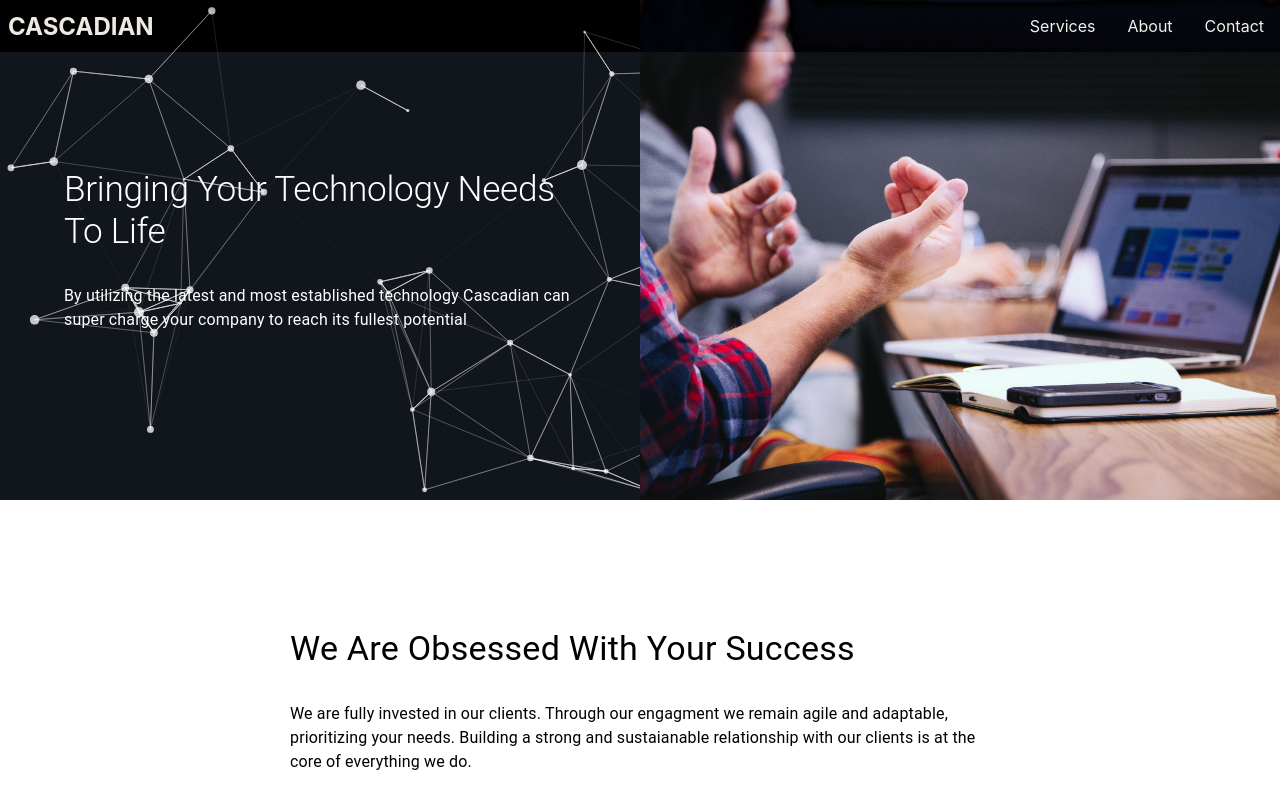
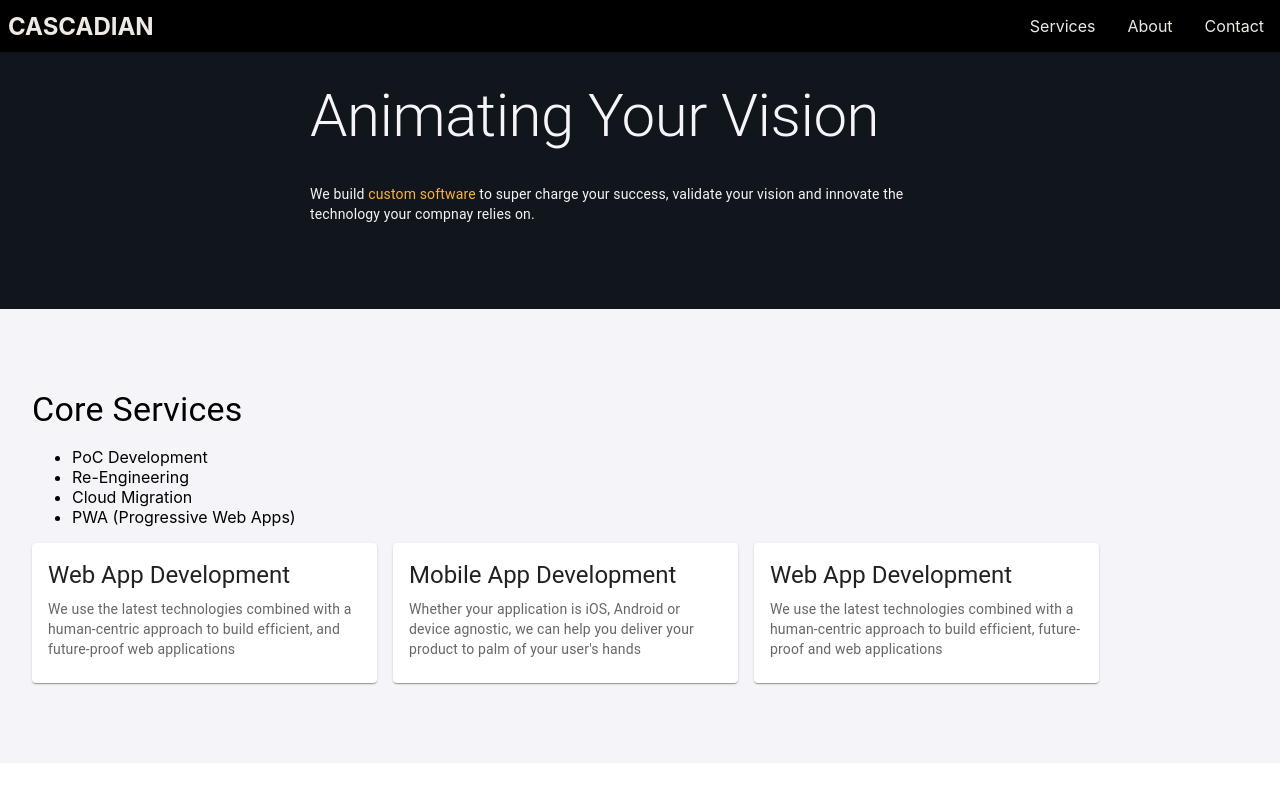
Before and after one commit to Pasquariello/studios, a Next.js app: page /services in a window 1280 px wide. Shown: the top 800 px of the page. Built offline with nearby package versions, Linux system fonts and the light colour scheme.

Commit message:
update services layout

```diff
--- a/Layouts/MainLayout.tsx
+++ b/Layouts/MainLayout.tsx
@@ -18,13 +18,12 @@ interface LayoutProps {
 const MainLayout = (props: LayoutProps) => {
     // const title: Props = props
     const router = useRouter();
-    console.log('ROUTER', router);
 
     const { title, children } = props;
     return (
         <div>
             <Head>
-                <title>{title} || Tecnical</title>
+                <title>{title} || Cascadian</title>
                 <meta name="description" content="Generated by create next app" />
                 <link rel="icon" href="/favicon.ico" />
             </Head>
--- /dev/null
+++ b/components/ContactForm/ContactForm.jsx
@@ -0,0 +1,47 @@
+import { useForm, ValidationError } from '@formspree/react';
+
+const ContactForm = () => {
+  const [state, handleSubmit] = useForm("xqknoqoa");
+
+  if (state.succeeded) {
+      return <p>Thanks for joining!</p>;
+  }
+
+  return (
+      <form onSubmit={handleSubmit}>
+        <div>
+      <label htmlFor="email">
+        Email Address
+      </label>
+      <input
+        id="email"
+        type="email"
+        name="email"
+      />
+      <ValidationError
+        prefix="Email"
+        field="email"
+        errors={state.errors}
+      />
+      </div>
+      <div>
+      <textarea
+        id="message"
+        name="message"
+      />
+      <ValidationError
+        prefix="Message"
+        field="message"
+        errors={state.errors}
+      />
+      </div>
+      <div>
+      <button type="submit" disabled={state.submitting}>
+        Submit
+      </button>
+      </div>
+    </form>
+  );
+}
+
+export default ContactForm;
--- /dev/null
+++ b/components/ContactForm/index.jsx
@@ -0,0 +1,3 @@
+import ContactForm from './ContactForm';
+
+export default ContactForm;
--- a/components/ParticleComponent.tsx
+++ b/components/ParticleComponent.tsx
@@ -18,7 +18,7 @@ const ParticleComponent = (props: ParticleComponentProps) => {
         <Particles
           id="tsparticles"
           // className={styles.tsparticles}
-          height={height || '100vh'}
+          height={height || '100%'}
           width="100%"
 
           options={{
--- a/package.json
+++ b/package.json
@@ -10,6 +10,7 @@
   "dependencies": {
     "@emotion/react": "^11.7.0",
     "@emotion/styled": "^11.6.0",
+    "@formspree/react": "^2.3.0",
     "@mui/icons-material": "^5.2.1",
     "@mui/material": "^5.2.3",
     "framer-motion": "^5.4.5",
--- a/pages/index-second.tsx
+++ b/pages/index-second.tsx
@@ -34,7 +34,7 @@ const Home: NextPage = () => {
   }, [textIndex]);
 
   return (
-    <MainLayout title="Tecnical">
+    <MainLayout title="Home">
 
       <header className={styles.header}>
         <div className={styles.headerTextContainer} >
--- a/pages/index.tsx
+++ b/pages/index.tsx
@@ -34,7 +34,7 @@ const Home: NextPage = () => {
   }, [textIndex]);
 
   return (
-    <MainLayout title="Tecnical">
+    <MainLayout title="Home">
 
       <header className={styles.header}>
         <div className={styles.headerTextContainer} >
@@ -48,7 +48,7 @@ const Home: NextPage = () => {
         </div>
 
         <div className={styles.tsparticles}>
-          <ParticleComponent/>
+          <ParticleComponent height="100vh"/>
         </div>
       </header>
 
@@ -62,7 +62,7 @@ const Home: NextPage = () => {
               <Typography className={styles.sectionHeader} variant="h3" sx={{mb: 2, color: '#FBB13C', fontWeight: 'bold'}}>Modern Agile Development</Typography>
 
               <Typography color="#757780" sx={{ fontWeight: 'light' }}>
-                Cascadian uses an agile approach of incremental, consumable deliverables to ensure that your software will be modern, meaningful, and continuously adaptable in a world of constant change.
+                Cascadian is a botique custom software development agency. We understand the importance of your application development and pride ourselves on delivering the products that you have been dreaming of. Our agile approach of incremental, consumable deliverables ensures that your software will be modern, meaningful, and continuously adaptable in a world of constant change.
                 {/* By leveraging our agile approach you can deliver the best contemporary software to your clients. We understand that software is relient on continous releases and subject to constant change. By focusing on incremental, consumable deliverables we can guarantee that your software will be modern agile and adaptable. */}
               </Typography>
             </Box>
--- a/pages/services.tsx
+++ b/pages/services.tsx
@@ -1,53 +1,100 @@
 import type { NextPage } from 'next'
-import { Box, Button, Typography } from '@mui/material';
+import { Box, Button, Card, CardContent, Stack, Typography } from '@mui/material';
 import MainLayout from '../Layouts/MainLayout';
 import Image from 'next/image'
 import styles from '../styles/Services.module.css';
 import ParticleComponent from '../components/ParticleComponent';
 
+import ContactForm from '../components/ContactForm';
+
 
 const Services: NextPage = () => {
     return (
         <MainLayout title="Services">
-            <header className={styles.header}>
+            <header
+                style={{
+                    backgroundColor: "#11151C", display: 'flex', justifyContent: 'center'}}
+            >
+                <div
+                    style={{ padding: "80px 20px", maxWidth: '700px'}}
+                //className={styles.headerTextContainer}
+                >
 
-            {/* Column 1 */}
-            <div style={{ flex: 1 }}>
 
-                <div className={styles.particleContainer}>
-                    <ParticleComponent height='500px'/>
-                </div>
-
-                <div className={styles.headerContentWrapper}>
-                    <div className={styles.headerTextContainer}>
                         <Typography
                             mb={4}
                             variant="h2"
+                            color="#F4F4F9"
                         >
-                            Bringing Your Technology Needs To Life
+                            Animating Your Vision
                         </Typography>
 
 
-                        <Typography>
-                            By utilizing the latest and most established technology Cascadian can super charge your company to reach its fullest potential
+                        <Typography
+                            color="#F4F4F9"
+                            variant="body2"
+                            gutterBottom
+
+                        >
+                            We build <span style={{color: '#FBB13C'}}>custom software</span> to super charge your success, validate your vision and innovate the technology your compnay relies on.
                         </Typography>
-                    </div>
+
                 </div>
-            </div>
+            </header>
 
-            {/* Column 2 */}
+            <Box py={10} px={4} sx={{backgroundColor: "#F4F4F9"}}>
+                    <Typography variant="h4">Core Services</Typography>
 
-            <div className={styles.headerImageWrapper}>
-                <Image
-                    alt=""
-                    src="/static/images/office.jpg"
-                    layout='fill'
-                    objectFit='cover'
-                />
-            </div>
+                    <ul>
+                        <li>PoC Development</li>
+                        <li>Re-Engineering</li>
+                        <li>Cloud Migration</li>
+                        <li>PWA (Progressive Web Apps)</li>
+
+                    </ul>
+
+                    <Stack direction="row" spacing={2}>
 
 
-            </header>
+                    <Card sx={{  maxWidth: 345  }}>
+                        <CardContent>
+                            <Typography gutterBottom variant="h5" component="div">
+                                Web App Development
+                            </Typography>
+
+                            <Typography variant="body2" color="text.secondary">
+                                We use the latest technologies combined with a human-centric approach to build efficient, and future-proof web applications
+                            </Typography>
+                        </CardContent>
+                    </Card>
+
+                    <Card sx={{  maxWidth: 345  }}>
+                        <CardContent>
+                            <Typography gutterBottom variant="h5" component="div">
+                                Mobile App Development
+                            </Typography>
+
+                            <Typography variant="body2" color="text.secondary">
+                                Whether your application is iOS, Android or device agnostic, we can help you deliver your product to palm of your user&apos;s hands
+                            </Typography>
+                        </CardContent>
+                    </Card>
+
+                    <Card sx={{  maxWidth: 345  }}>
+                        <CardContent>
+                            <Typography gutterBottom variant="h5" component="div">
+                                Web App Development
+                            </Typography>
+
+                            <Typography variant="body2" color="text.secondary">
+                                We use the latest technologies combined with a human-centric approach to build efficient, future-proof and web applications
+                            </Typography>
+                        </CardContent>
+                    </Card>
+
+                    </Stack>
+
+            </Box>
 
             {/* section start*/}
                 <Box px={5} py={16} className={styles.mainTagLineContainer}>
@@ -61,45 +108,14 @@ const Services: NextPage = () => {
                         We are fully invested in our clients.  Through our engagment we remain agile and adaptable, prioritizing your needs. Building a strong and sustaianable relationship with our clients is at the core of everything we do.
                     </Typography>
                     </div>
+
+                    {/* <ContactForm /> */}
                 </Box>
             {/* section end */}
 
             {/* section start*/}
             <section>
-                <Typography
-                    variant="h4"
-                    mb={4}
-                    p={2}
-                    sx={{
-                        background: 'linear-gradient(to right, #F24236, #0197F6)',
-                        display: 'table',
-                        color: 'white',
-                    }}
-                >
-                    Services:
-                </Typography>
 
-                <div style={{maxWidth: 700}}>
-                    <Typography variant="h5" pb={4}>Dream, Plan, Build</Typography>
-                    <Typography>Sounds straight forward right? You Dream it up, we help you plan, and then we build it together. <br/>
-                       Our team of expert designers, product owners and developers will team up with you to help build out the application / technology that you want. Whether you need to modernize your existing products or innovate new technologies, we are here for you.
-                    </Typography>
-                    <Button>Lets get started</Button>
-
-
-                </div>
-
-                    <br/>
-                    <br/>
-                    <br/>
-
-                <div style={{maxWidth: 700}}>
-                    <Typography variant="h5" pb={4}>CI/CD - (Continuous Innovation - Continuois Development)</Typography>
-                    <Typography>
-                        Looking for full and lasting support? Awesome! We love building lasting relationships that will serve you best. With this service we dedicate a resources to bolster your products, with continued support and managed services.
-                    </Typography>
-                    <Button>Lets get started</Button>
-                </div>
 
             </section>
             {/* section end */}
--- a/styles/Services.module.css
+++ b/styles/Services.module.css
@@ -1,15 +1,16 @@
 .header {
   /* display: flex; */
-  /* height: 600px; */
+  /* height: 110px; */
 }
 
 .particleContainer {
   position: absolute;
   top: 0;
   z-index: 0;
-  /* height: 500px; */
+  height: 300px;
+  /* overflow: hidden; */
+  /* height: 100%; */
 
-  /* height: 100%; */
   width: 100%;
 }
 
@@ -26,10 +27,19 @@
 
 .headerTextContainer {
   z-index: 1;
-  /* max-width: 650px; */
-  /* border: 1px solid red; */
+
   color: white;
-  padding: 0 40px;
+}
+
+.headerTextContainer h2 {
+  color: white;
+  font-size: 1.5em;
+}
+/* new */
+
+.headerTextContainer {
+  padding: 30px;
+  display: inline-block;
 }
 
 .headerTextContainer h2 {
@@ -37,6 +47,25 @@
   font-size: 1.5em;
 }
 
+.header {
+  width: 100%;
+  /* display: flex; */
+  justify-content: center;
+  /* height: 100px; */
+}
+
+.tsparticles {
+  position: absolute;
+  top: 0;
+  width: 100vw;
+  z-index: 0;
+  overflow: hidden;
+  top: 0;
+  left: 0;
+  background-color: red;
+  max-height: 100%;
+}
+/* end new */
 .headerImageWrapper {
   width: 100%;
   height: 500px;
```
Also changed, not shown: components/ResponsiveNavDrawer/ResponsiveNavDrawer.module.css (+10 -6 lines), pages/contact.jsx (added, +16 -0 lines), pages/services-old.tsx (added, +112 -0 lines), 1 other file (tests, documents, lock files or other folders).
